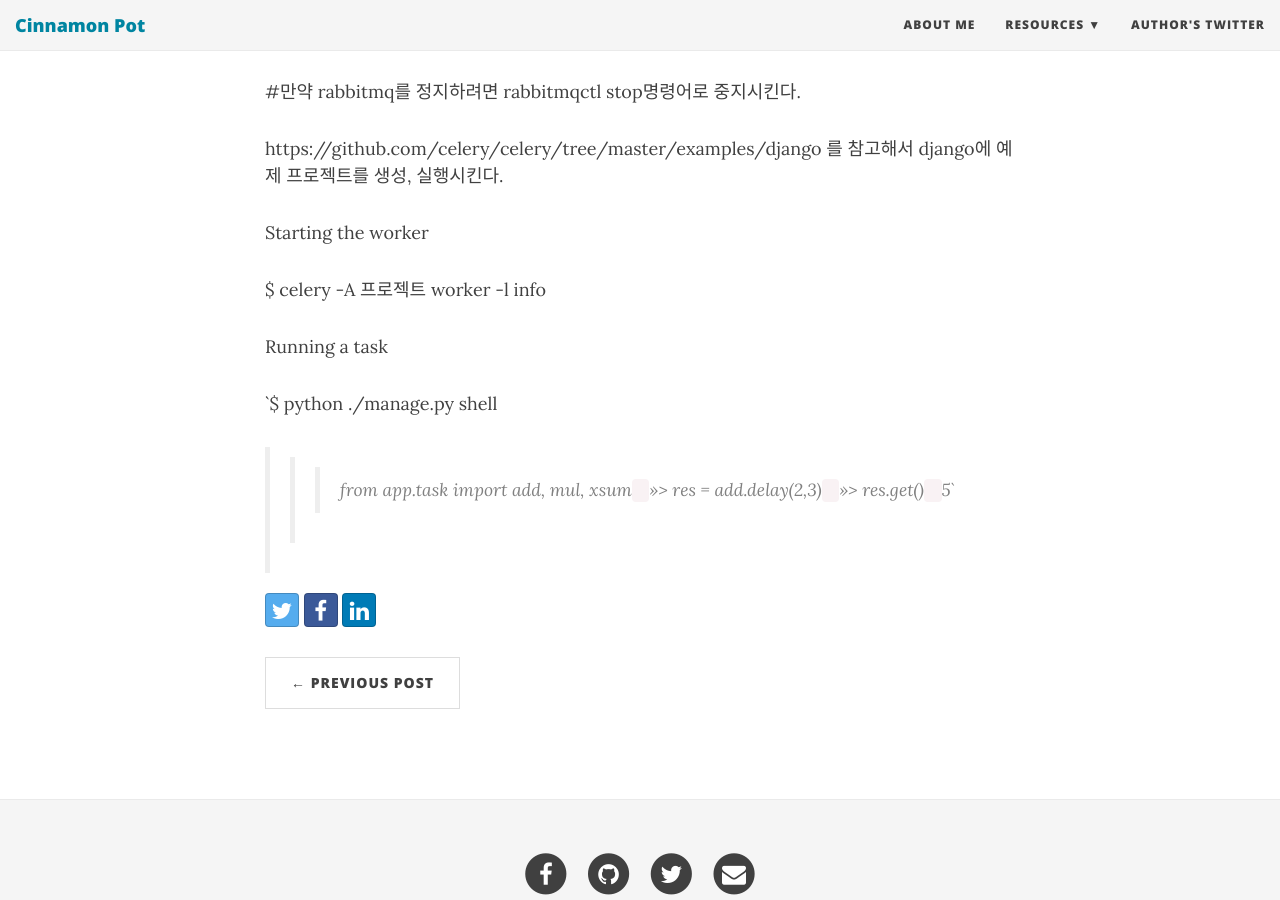
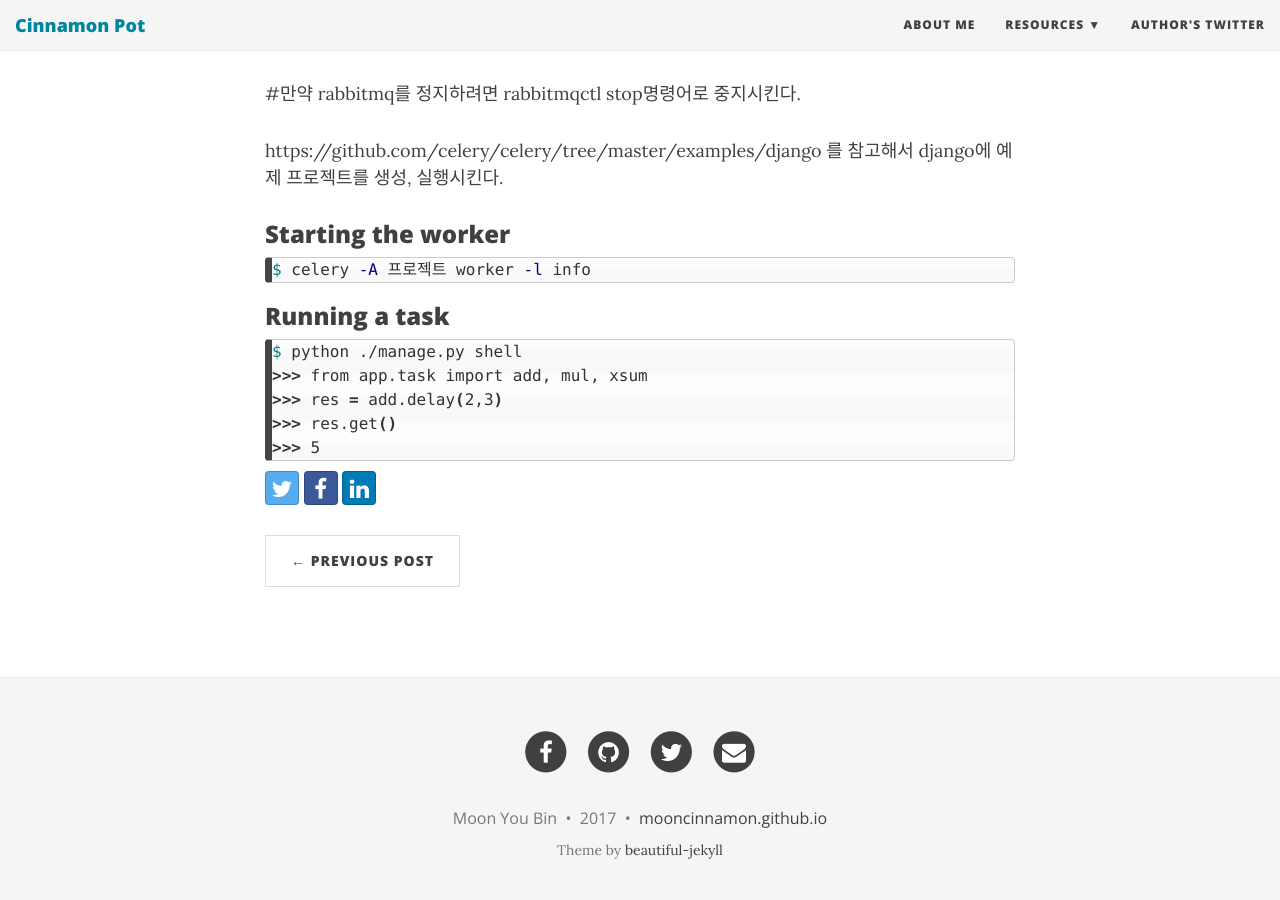
Before and after one commit to mooncinnamon/mooncinnamon.github.io, a Jekyll site: the page built from _posts/2017-12-29-DockerMon-2.md, in a window 1280 px wide and 900 px high, scrolled down 1483 px. Built offline with Jekyll 4.4.1, drawn with Linux system fonts in a browser that asks for light colours; nearby versions of some CDN libraries.

Commit message:
edit dockermon2

````diff
--- a/_posts/2017-12-29-DockerMon-2.md
+++ b/_posts/2017-12-29-DockerMon-2.md
@@ -1,4 +1,4 @@
-DockerMon 개발 -2 [Celery Worker]
+# DockerMon 개발 -2 [Celery Worker]
 
 django 에서 montioring 하는 funtion을 돌리기 위해서는 동기 방식이 아닌 비동기 방식의 방법이 필요했다.
 
@@ -10,13 +10,13 @@
 
 
 
-celery란?
+### celery란?
 
 Python 특성상 단일 쓰레드로 작동하기 때문에 응답을 받기까지 오래 걸릴 수 있다. 그렇게 되면 사용자들이 불편을 느끼기 때문에 비동기로 작업을 처리, 결과 값만 return받는 경우가 많다. celery는 여기서 작업을 도와주기 위한 프레임워크다. 그리고 보통 이런 프레임 워크를 worker라고 한다.
 
 
 
-Celery설치
+### Celery설치
 
 우분투 환경에서 서버 작업을 하기 때문에 pip를 이용해서 설치한다.
 
@@ -40,16 +40,20 @@
 
 
 
-Starting the worker
+### Starting the worker
 
+```bash
 $ celery -A 프로젝트 worker -l info
+```
 
 
 
-Running a task
+### Running a task
 
-`$ python ./manage.py shell
->>> from app.task import add, mul, xsum`
->>> `>>> res = add.delay(2,3)`
->>> `>>> res.get()`
->>> `5`
+```bash
+$ python ./manage.py shell
+>>> from app.task import add, mul, xsum
+>>> res = add.delay(2,3)
+>>> res.get()
+>>> 5
+```
````
